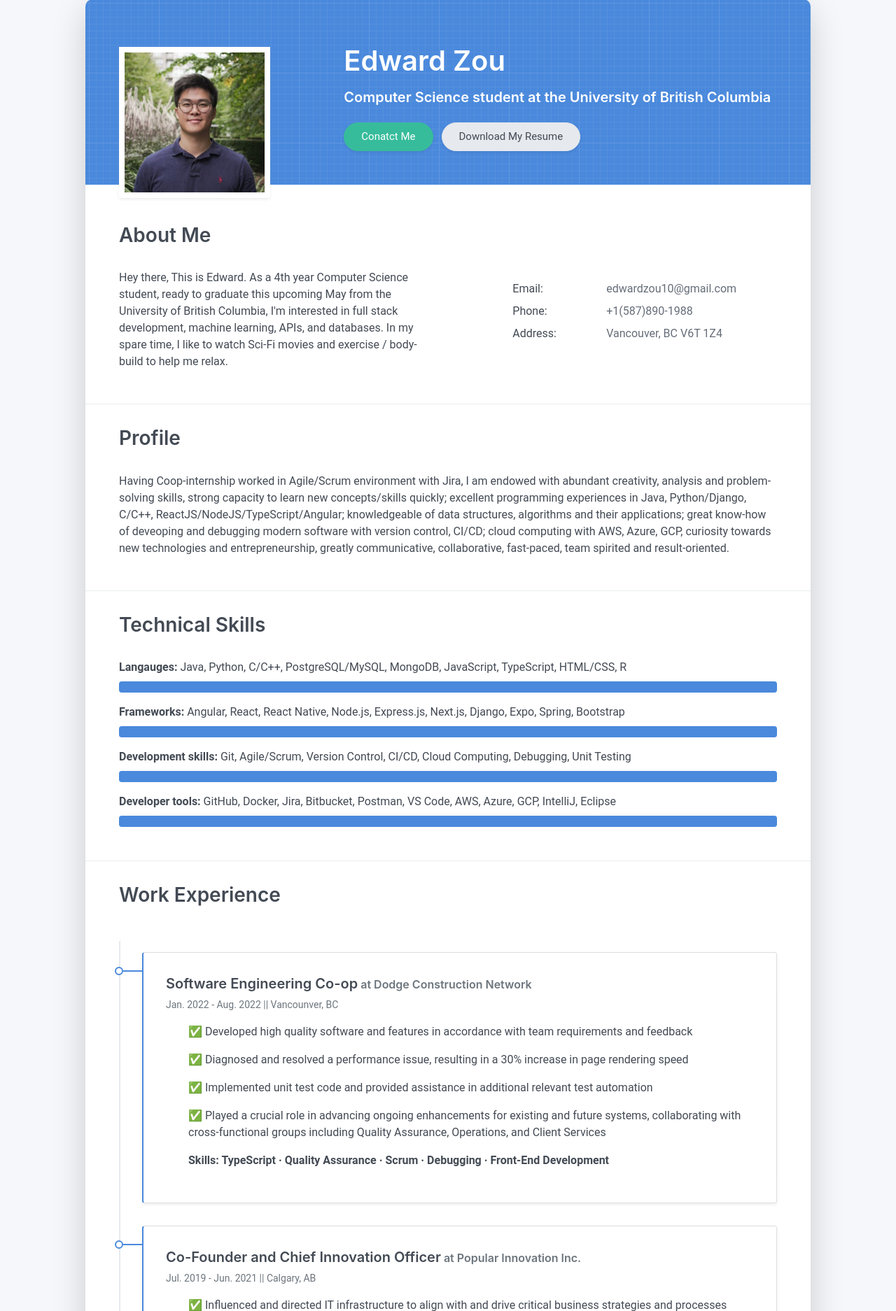
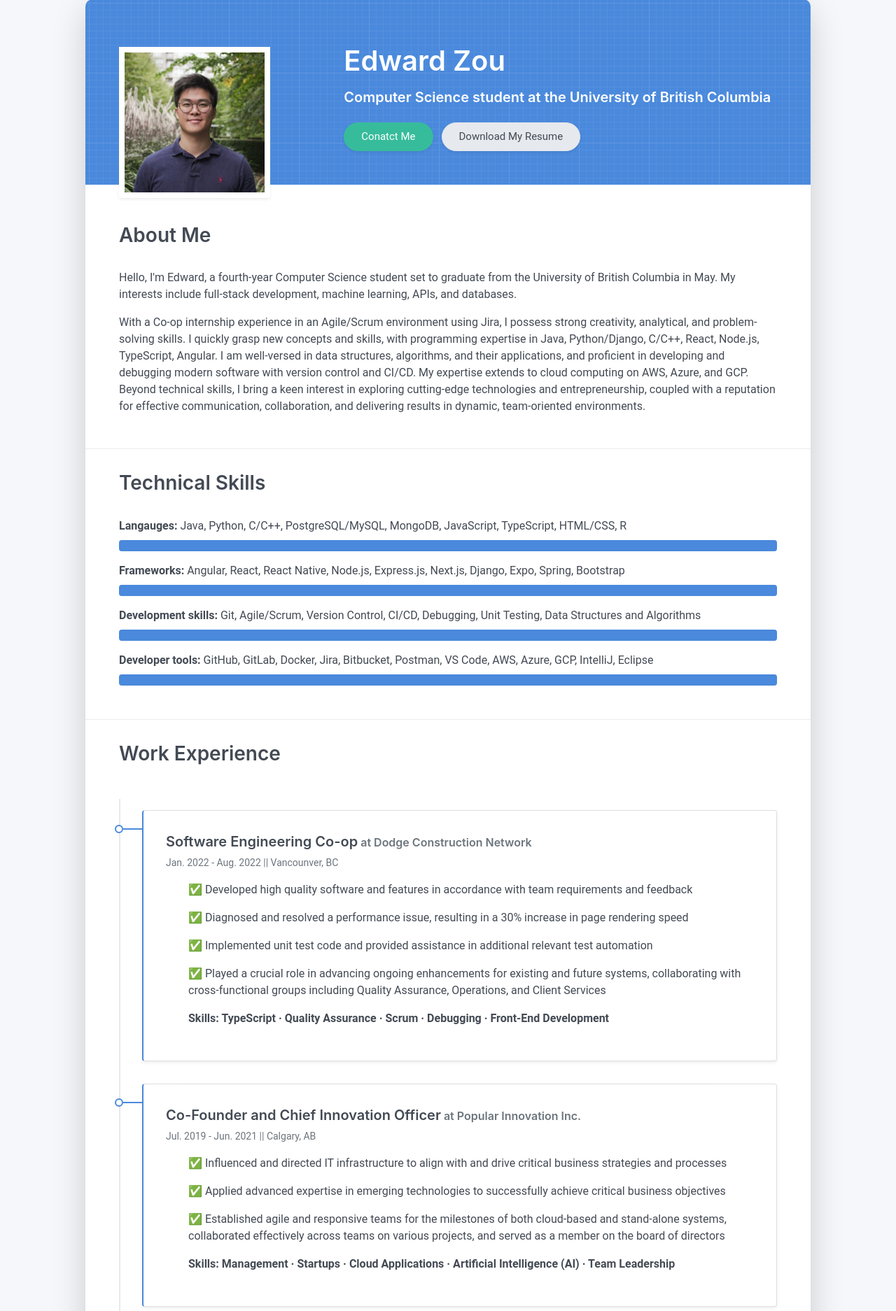
Before and after one commit to edwzou/edwardzou.com, a Django app: page / in a window 1280 px wide. Shown: the part 105-1979 px from the top of the page at 70% size. Run offline with Django 3.2, Linux system fonts and the light colour scheme; some libraries are stand-ins or nearby versions.

Commit message:
Reworked website

```diff
--- a/cvapp/templates/index.html
+++ b/cvapp/templates/index.html
@@ -16,7 +16,6 @@
           opacity: 1 !important;
           transform: translate(0) scale(1) !important;
       }
-
     </style>
     <link rel="stylesheet" href="{% static 'css/navmain.css' %}">
   </head>
@@ -59,43 +58,11 @@
           <div class="about-section pt-4 px-3 px-lg-4 mt-1">
             <div class="row">
               <h2 class="h3 mb-3">About Me</h2>
-      <div class="col-md-6">
+              <div class="col-md">
+                <p>Hello, I'm Edward, a fourth-year Computer Science student set to graduate from the University of British Columbia in May. My interests include full-stack development, machine learning, APIs, and databases.</p>
+                <p>With a Co-op internship experience in an Agile/Scrum environment using Jira, I possess strong creativity, analytical, and problem-solving skills. I quickly grasp new concepts and skills, with programming expertise in Java, Python/Django, C/C++, React, Node.js, TypeScript, Angular. I am well-versed in data structures, algorithms, and their applications, and proficient in developing and debugging modern software with version control and CI/CD. My expertise extends to cloud computing on AWS, Azure, and GCP. Beyond technical skills, I bring a keen interest in exploring cutting-edge technologies and entrepreneurship, coupled with a reputation for effective communication, collaboration, and delivering results in dynamic, team-oriented environments.</p>
+              </div>
 
-        <p>Hey there, This is Edward. As a 4th year Computer Science student, ready to graduate this upcoming May from the University of British Columbia, I'm interested in full stack development, machine learning, APIs, and databases. In my spare time, I like to watch Sci-Fi movies and exercise / body-build to help me relax.</p>
-      </div>
-      <div class="col-md-5 offset-md-1">
-        <div class="row mt-2">
-
-          <div class="col-sm-4">
-            <div class="pb-1">Email:</div>
-          </div>
-          <div class="col-sm-8">
-            <div class="pb-1 text-secondary">edwardzou10@gmail.com</div>
-          </div>
-          <div class="col-sm-4">
-            <div class="pb-1">Phone:</div>
-          </div>
-          <div class="col-sm-8">
-            <div class="pb-1 text-secondary">+1(587)890-1988</div>
-          </div>
-          <div class="col-sm-4">
-            <div class="pb-1">Address:</div>
-          </div>
-          <div class="col-sm-8">
-            <div class="pb-1 text-secondary">Vancouver, BC V6T 1Z4</div>
-          </div>
-        </div>
-      </div>
-    </div>
-  </div>
-  <hr class="d-print-none"/>
-  <div class="profile-section px-3 px-lg-4">
-    <h2 class="h3 mb-3">Profile</h2>
-    <div class="row">
-      <div class="col-md-12">
-        <div class="mb-2"><span>Having Coop-internship worked in Agile/Scrum environment with Jira, I am endowed with abundant creativity, analysis and problem-solving skills, strong capacity to learn new concepts/skills quickly; excellent programming experiences in Java, Python/Django, C/C++, ReactJS/NodeJS/TypeScript/Angular; knowledgeable of data structures, algorithms and their applications; great know-how of deveoping and debugging modern software with version control, CI/CD; cloud computing with AWS, Azure, GCP, curiosity towards new technologies and entrepreneurship, greatly communicative, collaborative, fast-paced, team spirited and result-oriented. </span>
-        </div>
-      </div>
             </div>
           </div>
           <hr class="d-print-none"/>
@@ -113,12 +80,12 @@
                     <div class="progress-bar bg-primary" role="progressbar" data-aos="zoom-in-right" data-aos-delay="200" data-aos-anchor=".skills-section" style="width: 100%" aria-valuenow="85" aria-valuemin="0" aria-valuemax="100"></div>
                   </div>
                 </div>
-        <div class="mb-2"><span><strong>Development skills:</strong> Git, Agile/Scrum, Version Control, CI/CD, Cloud Computing, Debugging, Unit Testing</span>
+                <div class="mb-2"><span><strong>Development skills:</strong> Git, Agile/Scrum, Version Control, CI/CD, Debugging, Unit Testing, Data Structures and Algorithms</span>
                   <div class="progress my-1">
                     <div class="progress-bar bg-primary" role="progressbar" data-aos="zoom-in-right" data-aos-delay="300" data-aos-anchor=".skills-section" style="width: 100%" aria-valuenow="75" aria-valuemin="0" aria-valuemax="100"></div>
                   </div>
                 </div>
-        <div class="mb-2"><span><strong>Developer tools:</strong> GitHub, Docker, Jira, Bitbucket, Postman, VS Code, AWS, Azure, GCP, IntelliJ, Eclipse</span>
+                <div class="mb-2"><span><strong>Developer tools:</strong> GitHub, GitLab, Docker, Jira, Bitbucket, Postman, VS Code, AWS, Azure, GCP, IntelliJ, Eclipse</span>
                   <div class="progress my-1">
                     <div class="progress-bar bg-primary" role="progressbar" data-aos="zoom-in-right" data-aos-delay="300" data-aos-anchor=".skills-section" style="width: 100%" aria-valuenow="75" aria-valuemin="0" aria-valuemax="100"></div>
                   </div>
@@ -170,7 +137,6 @@
               </div>
             </div>
           </div>
-
           <hr class="d-print-none"/>
           <div class="page-break"></div>
           <div class="education-section px-3 px-lg-4 pb-4">
@@ -200,7 +166,6 @@
               </div>
             </div>
           </div>
-
           <hr class="d-print-none"/>
           <div class="page-break"></div>
           <div class="education-section px-3 px-lg-4 pb-4">
@@ -215,7 +180,6 @@
               </div>
             </div>
           </div>
-
           <hr class="d-print-none"/>
           <div class="page-break"></div>
           <div class="education-section px-3 px-lg-4 pb-4">
@@ -281,6 +245,7 @@
         </div>
       </div>
     </div>
+
     <footer class="pt-4 pb-4 text-muted text-center d-print-none">
       <div class="container">
         <div class="my-3">
```
Lines whose indentation alone changed are shown as unchanged.
